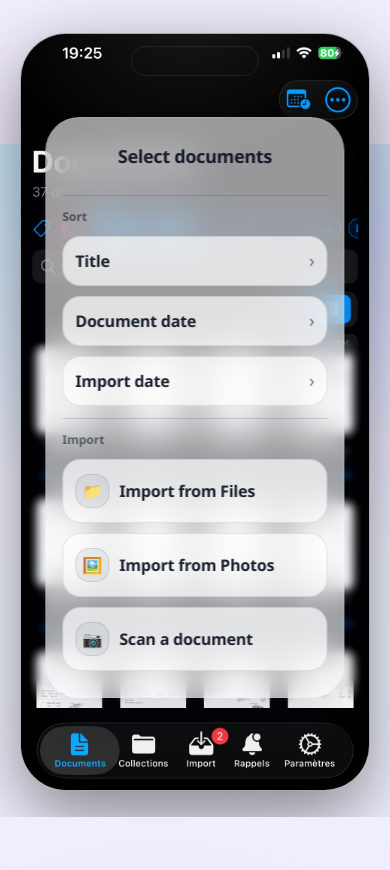
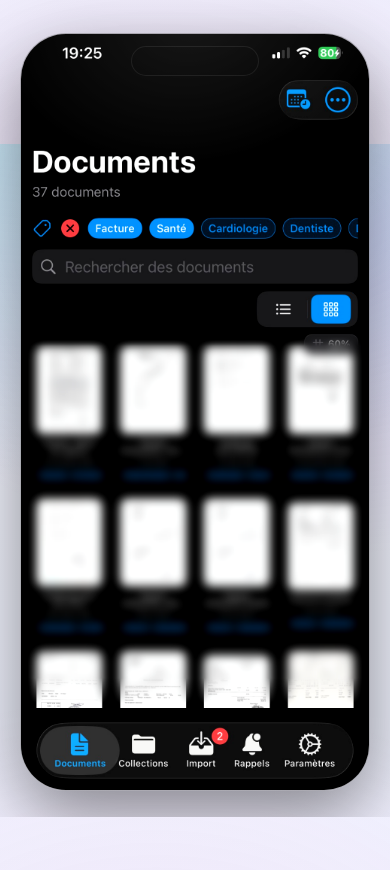
Before and after one commit to orame/HomeDocs-Support, a plain HTML site: page index.html in a window 390 px wide. Shown: the part 700-1570 px from the top of the page. Drawn offline with Linux system fonts and the light colour scheme.

Commit message:
Remove overlay sheet from iPhone hero preview

```diff
--- a/app.js
+++ b/app.js
@@ -22,16 +22,6 @@
       "hero.meta.v2": "Votre contenu reste le vôtre",
       "hero.meta.k3": "iCloud",
       "hero.meta.v3": "Synchronisation via Apple",
-
-      "phone.title": "Sélectionner des documents",
-      "phone.section.sort": "Tri",
-      "phone.sort.title": "Titre",
-      "phone.sort.docDate": "Date du document",
-      "phone.sort.importDate": "Date d'import",
-      "phone.section.import": "Importer",
-      "phone.import.files": "Importer depuis Fichiers",
-      "phone.import.photos": "Importer depuis photos",
-      "phone.import.scan": "Scanner un document",
 
       "mock.title": "Recherche",
       "mock.search": "Contrat location 2025",
@@ -165,16 +155,6 @@
       "hero.meta.v2": "Your content stays yours",
       "hero.meta.k3": "iCloud",
       "hero.meta.v3": "Sync via Apple",
-
-      "phone.title": "Select documents",
-      "phone.section.sort": "Sort",
-      "phone.sort.title": "Title",
-      "phone.sort.docDate": "Document date",
-      "phone.sort.importDate": "Import date",
-      "phone.section.import": "Import",
-      "phone.import.files": "Import from Files",
-      "phone.import.photos": "Import from Photos",
-      "phone.import.scan": "Scan a document",
 
       "mock.title": "Search",
       "mock.search": "Rental contract 2025",
--- a/index.html
+++ b/index.html
@@ -101,42 +101,6 @@
                 <img class="phone__bg" src="./assets/iphone-bg.png" alt="" />
 
                 <div class="phone__notch"></div>
-
-                <div class="ios-sheet">
-                  <div class="ios-sheet__title" data-i18n="phone.title">Sélectionner des documents</div>
-
-                  <div class="ios-sheet__section">
-                    <div class="ios-sheet__label" data-i18n="phone.section.sort">Tri</div>
-                    <div class="ios-sheet__row">
-                      <span class="ios-sheet__text" data-i18n="phone.sort.title">Titre</span>
-                      <span class="ios-sheet__chev">›</span>
-                    </div>
-                    <div class="ios-sheet__row">
-                      <span class="ios-sheet__text" data-i18n="phone.sort.docDate">Date du document</span>
-                      <span class="ios-sheet__chev">›</span>
-                    </div>
-                    <div class="ios-sheet__row">
-                      <span class="ios-sheet__text" data-i18n="phone.sort.importDate">Date d'import</span>
-                      <span class="ios-sheet__chev">›</span>
-                    </div>
-                  </div>
-
-                  <div class="ios-sheet__section">
-                    <div class="ios-sheet__label" data-i18n="phone.section.import">Importer</div>
-                    <div class="ios-sheet__row ios-sheet__row--big">
-                      <span class="ios-sheet__icon">📁</span>
-                      <span class="ios-sheet__text" data-i18n="phone.import.files">Importer depuis Fichiers</span>
-                    </div>
-                    <div class="ios-sheet__row ios-sheet__row--big">
-                      <span class="ios-sheet__icon">🖼️</span>
-                      <span class="ios-sheet__text" data-i18n="phone.import.photos">Importer depuis photos</span>
-                    </div>
-                    <div class="ios-sheet__row ios-sheet__row--big">
-                      <span class="ios-sheet__icon">📷</span>
-                      <span class="ios-sheet__text" data-i18n="phone.import.scan">Scanner un document</span>
-                    </div>
-                  </div>
-                </div>
 
                 <div class="phone__glare"></div>
               </div>
--- a/styles.css
+++ b/styles.css
@@ -317,108 +317,6 @@ a:hover { text-decoration: none; }
   opacity: 0.65;
 }
 
-.ios-sheet {
-  position: absolute;
-  left: 50%;
-  top: 11%;
-  transform: translateX(-50%);
-  width: 86%;
-  border-radius: 34px;
-  padding: 18px 16px 16px;
-  background: rgba(28, 28, 30, 0.58);
-  border: 1px solid rgba(255, 255, 255, 0.12);
-  box-shadow: 0 26px 60px rgba(0, 0, 0, 0.52);
-  backdrop-filter: blur(18px);
-  -webkit-backdrop-filter: blur(18px);
-}
-@media (prefers-color-scheme: light) {
-  .ios-sheet {
-    background: rgba(246, 246, 248, 0.62);
-    box-shadow: 0 26px 60px rgba(20, 28, 60, 0.18);
-  }
-}
-.ios-sheet__title {
-  font-weight: 850;
-  letter-spacing: -0.3px;
-  font-size: 18px;
-  text-align: center;
-  padding: 8px 0 12px;
-  color: rgba(255, 255, 255, 0.92);
-}
-@media (prefers-color-scheme: light) {
-  .ios-sheet__title { color: rgba(10, 16, 32, 0.92); }
-}
-.ios-sheet__section {
-  margin-top: 12px;
-  padding-top: 12px;
-  border-top: 1px solid rgba(255, 255, 255, 0.14);
-}
-@media (prefers-color-scheme: light) {
-  .ios-sheet__section { border-top-color: rgba(10, 16, 32, 0.14); }
-}
-.ios-sheet__label {
-  color: rgba(255, 255, 255, 0.55);
-  font-weight: 700;
-  font-size: 12px;
-  margin: 0 0 10px;
-}
-@media (prefers-color-scheme: light) {
-  .ios-sheet__label { color: rgba(10, 16, 32, 0.55); }
-}
-.ios-sheet__row {
-  display: flex;
-  align-items: center;
-  justify-content: space-between;
-  gap: 10px;
-  padding: 12px 12px;
-  border-radius: 18px;
-  background: rgba(255, 255, 255, 0.06);
-  border: 1px solid rgba(255, 255, 255, 0.10);
-  margin-bottom: 10px;
-}
-@media (prefers-color-scheme: light) {
-  .ios-sheet__row {
-    background: rgba(255, 255, 255, 0.70);
-    border-color: rgba(10, 16, 32, 0.10);
-  }
-}
-.ios-sheet__row--big {
-  padding: 14px 12px;
-  justify-content: flex-start;
-}
-.ios-sheet__icon {
-  width: 34px;
-  height: 34px;
-  display: grid;
-  place-items: center;
-  border-radius: 14px;
-  background: rgba(255, 255, 255, 0.08);
-  border: 1px solid rgba(255, 255, 255, 0.10);
-  flex: 0 0 auto;
-}
-@media (prefers-color-scheme: light) {
-  .ios-sheet__icon {
-    background: rgba(10, 16, 32, 0.06);
-    border-color: rgba(10, 16, 32, 0.10);
-  }
-}
-.ios-sheet__text {
-  font-weight: 750;
-  letter-spacing: -0.2px;
-  color: rgba(255, 255, 255, 0.92);
-}
-@media (prefers-color-scheme: light) {
-  .ios-sheet__text { color: rgba(10, 16, 32, 0.92); }
-}
-.ios-sheet__chev {
-  color: rgba(255, 255, 255, 0.62);
-  font-size: 18px;
-  line-height: 1;
-}
-@media (prefers-color-scheme: light) {
-  .ios-sheet__chev { color: rgba(10, 16, 32, 0.55); }
-}
-
 .card {
   border-radius: var(--radius2);
   border: 1px solid var(--stroke);
```
